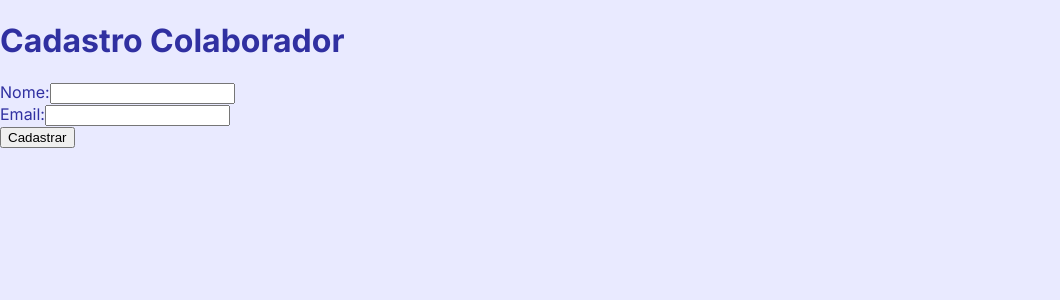
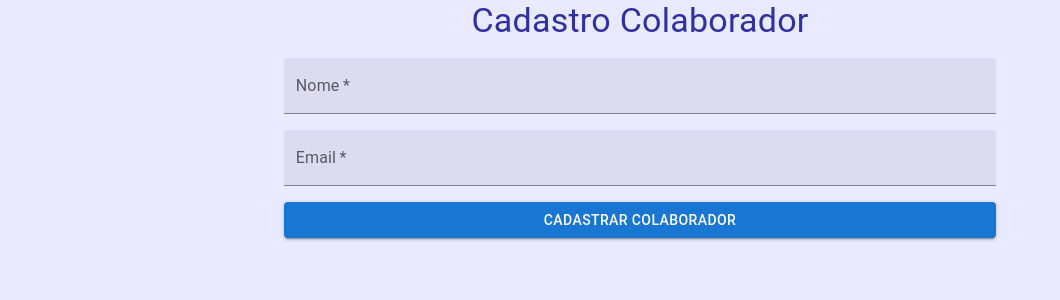
Before and after one commit to orivaldosantana/youtube-mvp-nextjs-14, a Next.js app: page /admin/colaborador in a window 1280 px wide. Shown: the top 300 px of the page, without its empty margins (0-1060 px from the left). Built offline with nearby package versions, Linux system fonts and the light colour scheme.

Commit message:
Melhorando o design da interface gráfica usando  componentes de Material UI

```diff
--- a/src/app/admin/colaborador/page.tsx
+++ b/src/app/admin/colaborador/page.tsx
@@ -3,8 +3,7 @@ import FormColaborador from "@/ui/forms/colaborador"
 export default function ColaboradorPage() {
   return (
     <div>
-      <h1>Cadastro Colaborador</h1>
-      <FormColaborador />
+      <FormColaborador title={"Cadastro Colaborador"} />
     </div>
   )
 }
--- a/src/ui/forms/colaborador.jsx
+++ b/src/ui/forms/colaborador.jsx
@@ -1,21 +1,38 @@
 import { addTeste } from "@/app/lib/action"
+import TextField from "@mui/material/TextField"
+import Box from "@mui/material/Box"
+import Button from "@mui/material/Button" // Add this line to import the Button component
+import { Typography } from "@mui/material"
 
-export default function FormColaborador() {
+export default function FormColaborador({ title }) {
   return (
-    <form action={addTeste}>
-      <div>
-        <label>
-          Nome:
-          <input type="text" name="nome" />
-        </label>
-      </div>
-      <div>
-        <label>
-          Email:
-          <input type="email" name="email" />
-        </label>
-      </div>
-      <button> Cadastrar </button>
-    </form>
+    <Box
+      sx={{ display: "flex", flexDirection: "column", alignItems: "center" }}
+    >
+      <Typography variant="h4" sx={{ marginBottom: 2 }}>
+        {title}
+      </Typography>
+      <form action={addTeste}>
+        <TextField
+          name="nome"
+          label="Nome"
+          fullWidth
+          required
+          variant="filled"
+          sx={{ marginBottom: 2 }}
+        />
+        <TextField
+          name="email"
+          label="Email"
+          fullWidth
+          required
+          variant="filled"
+          sx={{ marginBottom: 2 }}
+        />
+        <Button variant="contained" type="submit" fullWidth>
+          Cadastrar Colaborador
+        </Button>
+      </form>
+    </Box>
   )
 }
```
Also changed, not shown: package.json (+7 -4 lines), 2 other files (tests, documents, lock files or other folders).
